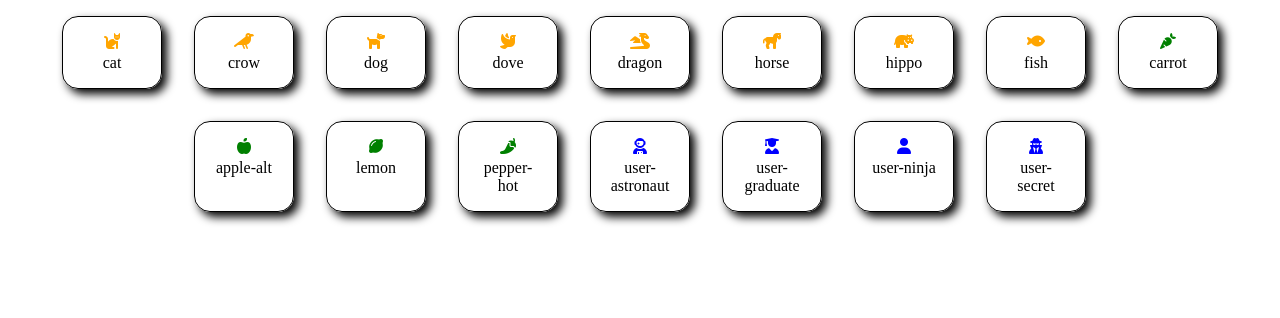
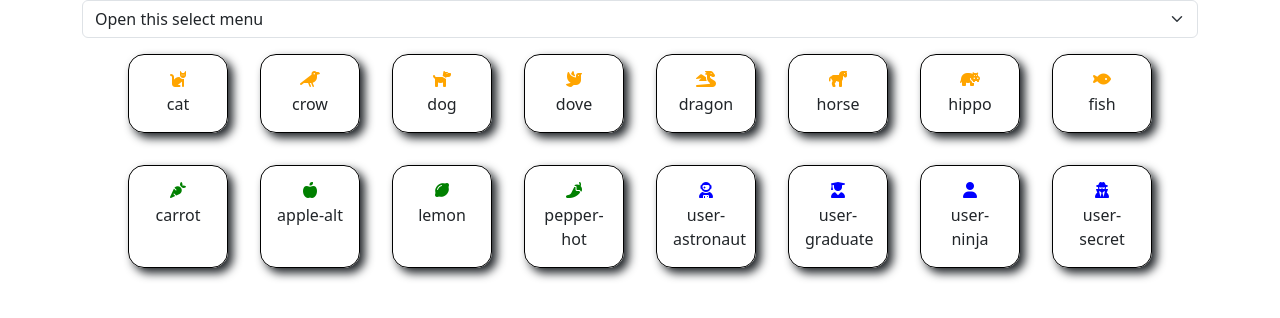
Before and after one commit to LeonardSuli/js-es6-icons, a plain HTML site: page index.html in a window 1280 px wide. Drawn offline with nearby package versions, Linux system fonts and the light colour scheme.

Commit message:
add select

```diff
--- a/assets/js/script.js
+++ b/assets/js/script.js
@@ -158,7 +158,8 @@ icons.forEach((icon) =>{
     // Aggiunto il nome dell'icona al div
     iconName.textContent = icon.name;
 
-    iconEl.style.color = icon.color
+    // Aggiunto il colore richiesto all'icona
+    iconEl.style.color = icon.color;
 
     container.append(div);
     div.append(iconEl, iconName)
--- a/index.html
+++ b/index.html
@@ -5,11 +5,18 @@
     <meta name="viewport" content="width=device-width, initial-scale=1.0">
     <title>js-es6-icons</title>
     <link rel="stylesheet" href="./assets/css/style.css">
+    <link rel="stylesheet" href="https://cdn.jsdelivr.net/npm/bootstrap@5.3.2/dist/css/bootstrap.min.css">
     <link rel="stylesheet" href="https://cdnjs.cloudflare.com/ajax/libs/font-awesome/6.4.2/css/all.min.css" integrity="sha512-z3gLpd7yknf1YoNbCzqRKc4qyor8gaKU1qmn+CShxbuBusANI9QpRohGBreCFkKxLhei6S9CQXFEbbKuqLg0DA==" crossorigin="anonymous" referrerpolicy="no-referrer" />
 </head>
 <body>
 
     <div class="container">
+        <select class="form-select" aria-label="Default select example">
+            <option selected>Open this select menu</option>
+            <option value="1">Animal</option>
+            <option value="2">Vegetable</option>
+            <option value="3">User</option>
+          </select>
 
     </div>
 
```
